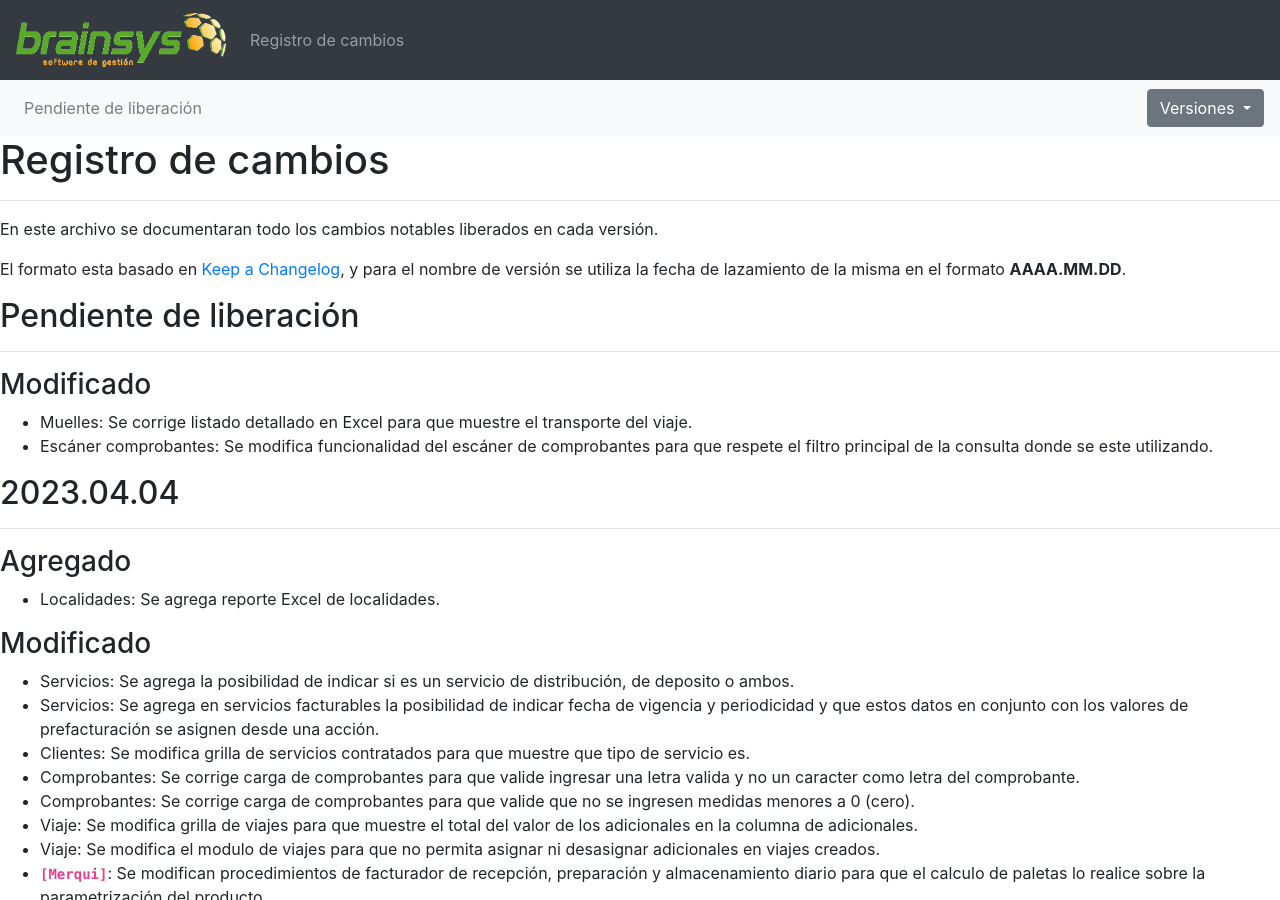
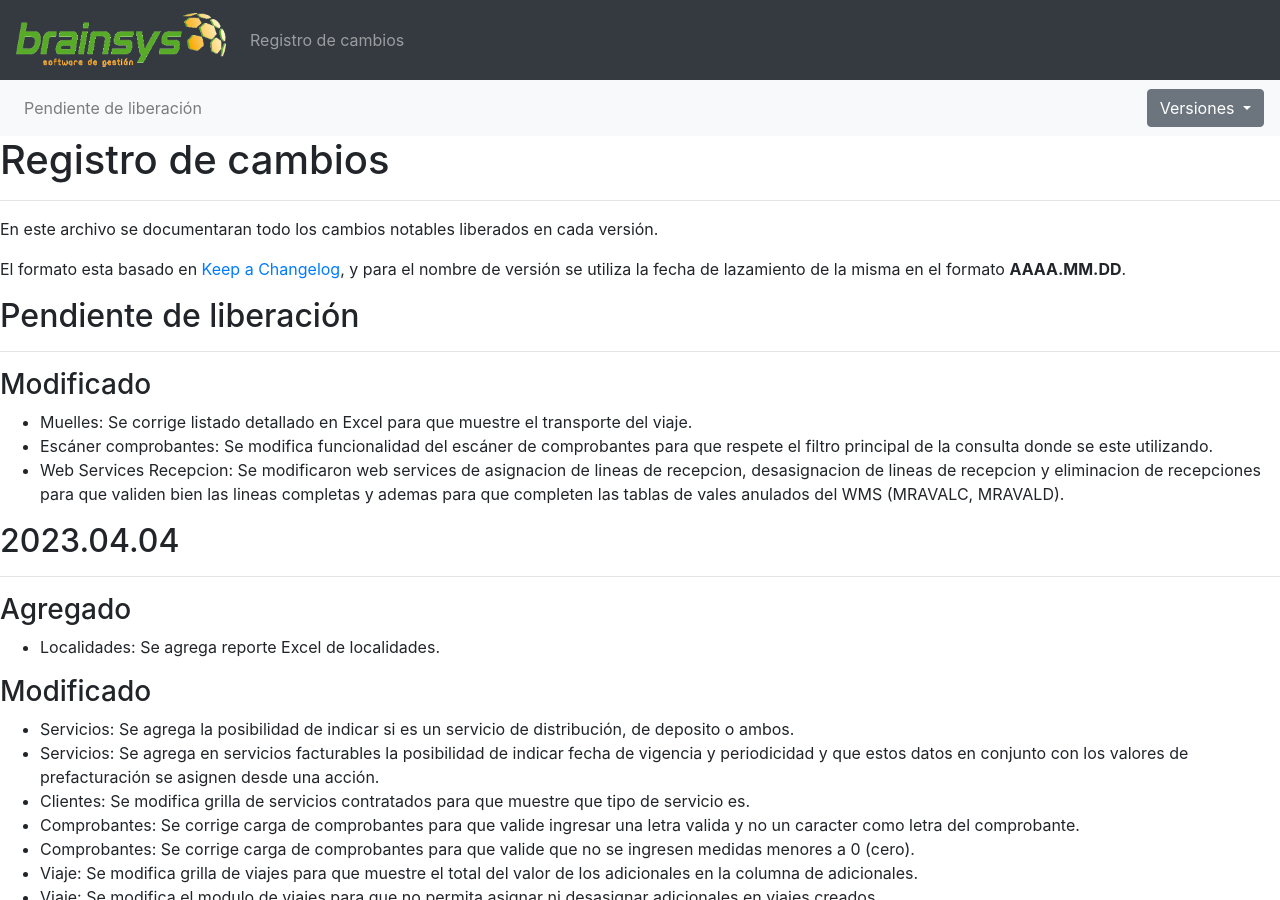
Before and after one commit to brainsys-arsaad/versionado, a Jekyll site: the page built from registro-cambios.markdown, in a window 1280 px wide and 900 px high. Built offline with Jekyll 4.4.1, drawn with Linux system fonts in a browser that asks for light colours.

Commit message:
Update registro-cambios.markdown

```diff
--- a/registro-cambios.markdown
+++ b/registro-cambios.markdown
@@ -93,6 +93,7 @@ El formato esta basado en [Keep a Changelog](https://keepachangelog.com/es-ES/1.
 ### Modificado
 - Muelles: Se corrige listado detallado en Excel para que muestre el transporte del viaje.
 - Escáner comprobantes: Se modifica funcionalidad del escáner de comprobantes para que respete el filtro principal de la consulta donde se este utilizando.
+- Web Services Recepcion: Se modificaron web services de asignacion de lineas de recepcion, desasignacion de lineas de recepcion y eliminacion de recepciones para que validen bien las lineas completas y ademas para que completen las tablas de vales anulados del WMS (MRAVALC, MRAVALD).
 
 ## 2023.04.04
 ---
```
